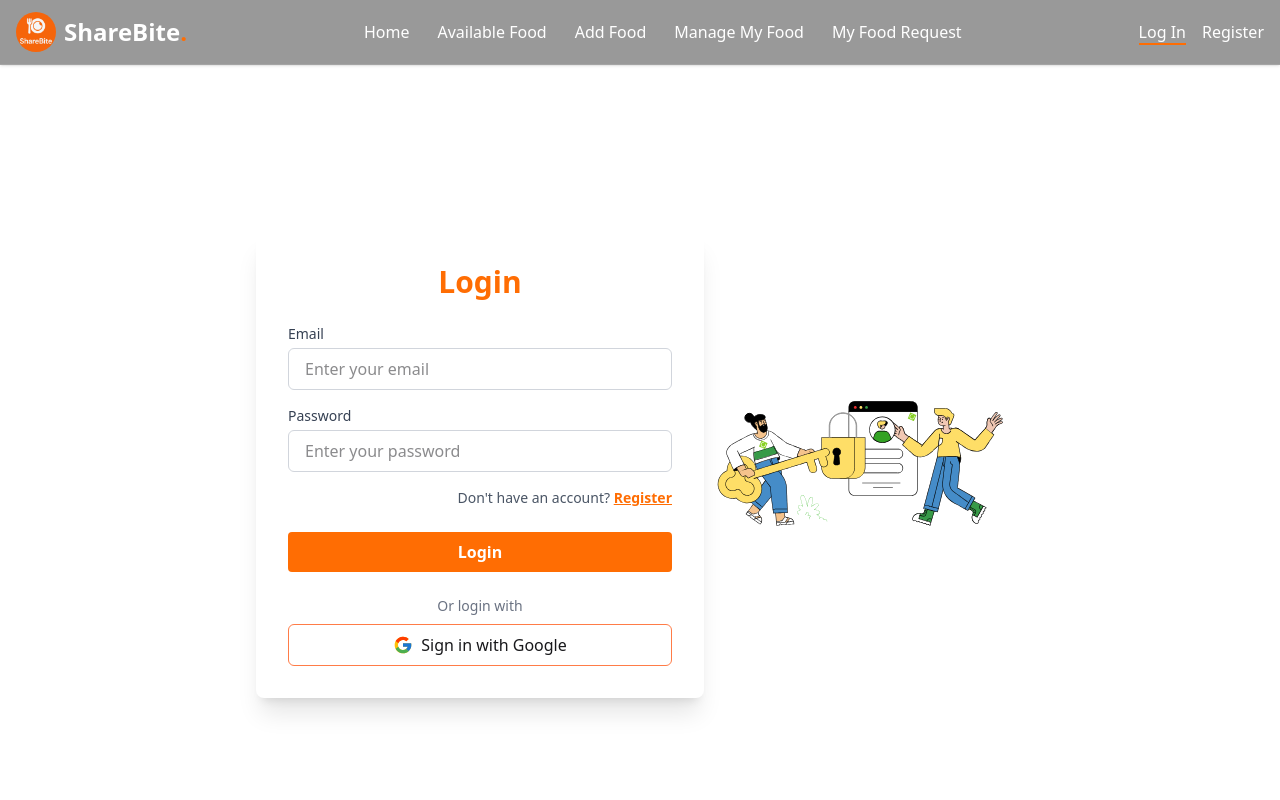
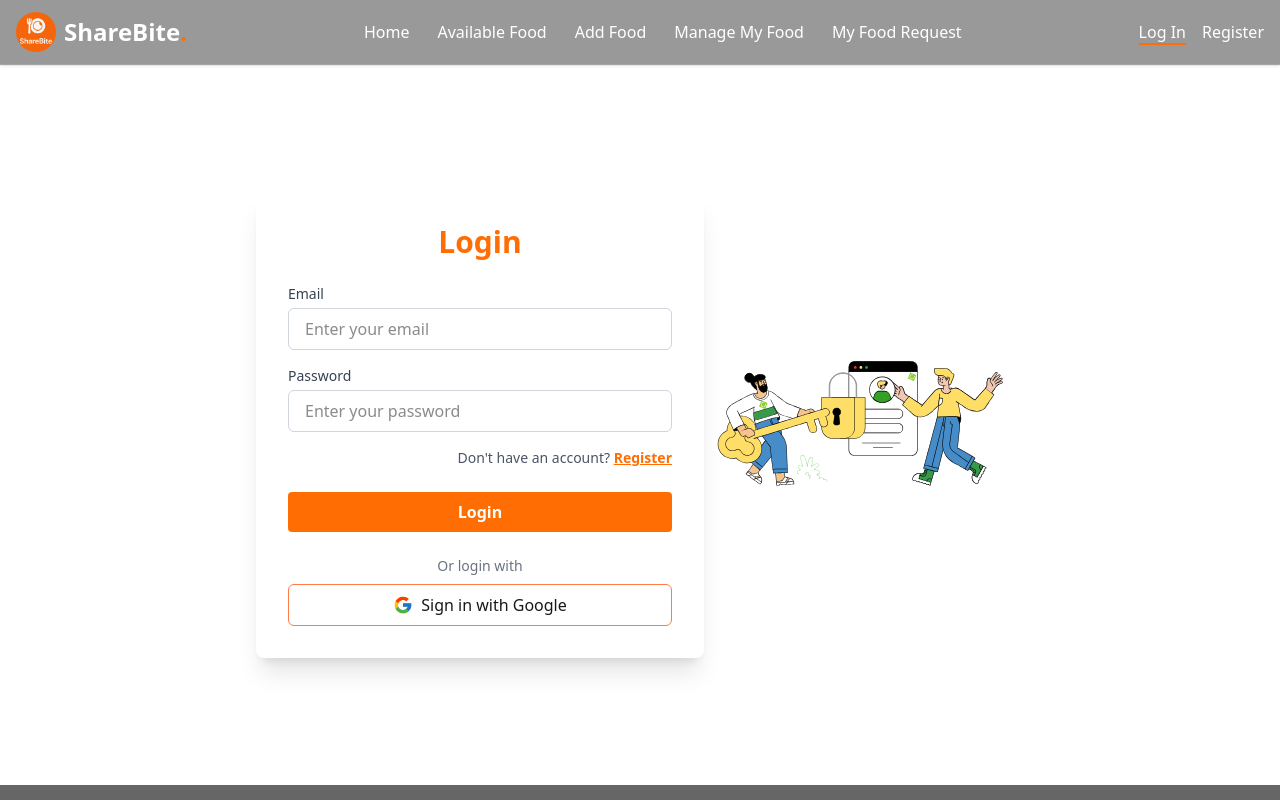
Before and after one commit to AbrarShazid/Share-Bite-A11, a React (Vite) app: page /login in a window 1280 px wide. Shown: the top 800 px of the page. Built offline with nearby package versions, Linux system fonts and the light colour scheme; no server answers.

Commit message:
log in page height fix

```diff
--- a/src/pages/FoodDetails.jsx
+++ b/src/pages/FoodDetails.jsx
@@ -88,7 +88,6 @@ const FoodDetails = () => {
 
     }
 
-
     axiosSecure.post("/requestFood", allData)
       .then(res => {
 
@@ -104,9 +103,6 @@ const FoodDetails = () => {
       .catch(err => {
         toast.error(err.response?.data?.message || "Request failed. Try again later!");
       });
-
-
-
 
   };
 
--- a/src/pages/LogIn.jsx
+++ b/src/pages/LogIn.jsx
@@ -6,18 +6,11 @@ import loginLottie from "../assets/login-animation.json"
 import { AuthContext } from '../provider/AuthContext';
 import toast from 'react-hot-toast';
 
-
-
-
-
-
 const LogIn = () => {
   const navigate=useNavigate()
   const location=useLocation()
 
-
   const { login, signGoogle } = use(AuthContext)
-
   const handleLogin = (e) => {
     e.preventDefault()
     const form = e.target
@@ -30,20 +23,12 @@ const LogIn = () => {
 
         toast.success("Log in Successful!");
         e.target.reset()
-
           navigate(`${location.state?location.state:"/"}`)
           console.log(`${location.state}`);
-
-
-
       })
       .catch(err => {
-
         toast.error(err.message);
-
-
       })
-
   }
 
   // log in with google
@@ -56,19 +41,11 @@ const LogIn = () => {
 
       })
       .catch(err => {
-
-
         toast.error(err.message);
-
-
       })
-
-
   }
-
-
   return (
-    <section className="min-h-screen flex items-center justify-center  px-4 py-[5%]">
+    <section className="min-h-[90vh] flex items-center justify-center  px-4 py-[5%]">
       <div className="w-full max-w-md p-8 bg-white shadow-xl rounded-lg">
         <h2 className="text-3xl font-bold text-center mb-6 text-[#ff6d03] ">
           Login
@@ -102,9 +79,6 @@ const LogIn = () => {
               required
             />
           </div>
-
-
-
           <div className="text-sm text-gray-600 text-right">
 
             Don't have an account?{" "}<Link to="/register">
@@ -141,12 +115,7 @@ const LogIn = () => {
 
           className='w-80 max-h-full'
         >
-
-
-
         </Lottie>
-
-
       </div>
 
     </section>
--- a/src/pages/Update.jsx
+++ b/src/pages/Update.jsx
@@ -10,7 +10,6 @@ const Update = () => {
   const { user } = use(AuthContext);
 
   const axiosSecure=useAxiosSecure()
-
 
   // fetch old data
 
@@ -25,7 +24,6 @@ const Update = () => {
 
 
   })
-
 
   const updateMutation = useMutation({
     mutationFn: (updatedData) =>
```
